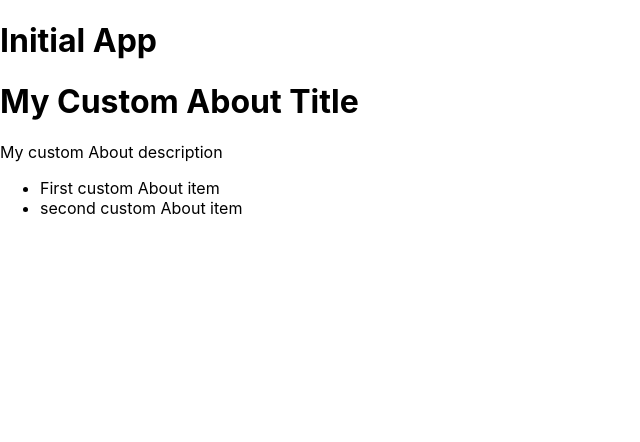
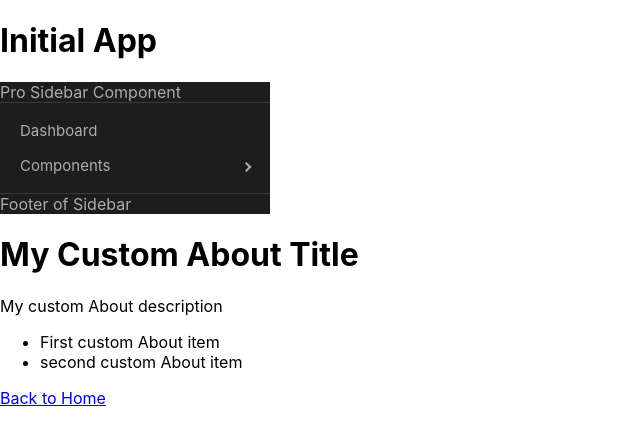
Before and after one commit to tanmaymishra-hs/partner-integration-framework, a React (Create React App) app: page /about in a window 1280 px wide. Shown: the top 442 px of the page, without its empty margins (0-640 px from the left). Built offline with nearby package versions, Linux system fonts and the light colour scheme.

Commit message:
Fix Sidebar component

```diff
--- a/src/App.js
+++ b/src/App.js
@@ -4,10 +4,9 @@ import APIPageComponent from './Components/APIPageComponent';
 import 'react-pro-sidebar/dist/css/styles.css';
 import Sidebar from './Components/Sidebar';
 import {
-  createBrowserRouter,
-  RouterProvider,
-  // Route,
-  Link
+  Routes,
+  Route,
+  BrowserRouter
 } from "react-router-dom";
 
 
@@ -22,28 +21,20 @@ const sampleDataAPI = {
   iframelink: 'https://www.hotstar.com'
 };
 
-const router = createBrowserRouter([
-  {
-    path : '/',
-    element : (
-      <>
-        <Sidebar></Sidebar>
-        <APIPageComponent title={sampleDataAPI.title} description={sampleDataAPI.para} iframelink={sampleDataAPI.iframelink}></APIPageComponent>
-      </>
-    )
-  },
-  {
-    path : '/about',
-    element : <About title={sampleDataAbout.title} description={sampleDataAbout.para} listItems={sampleDataAbout.listedItems}></About>
-  }
-]);
-
 function App() {
   return (
     <>
       <div>
         <h1>Initial App</h1>
-        <RouterProvider router={router}></RouterProvider>
+        <BrowserRouter>
+          <Sidebar></Sidebar>
+          <Routes>
+            <Route exact path="/" element={<APIPageComponent title={sampleDataAPI.title} description={sampleDataAPI.para} iframelink={sampleDataAPI.iframelink}></APIPageComponent>}>
+            </Route>
+            <Route exact path="/about" element={<About title={sampleDataAbout.title} description={sampleDataAbout.para} listItems={sampleDataAbout.listedItems}></About>}>
+            </Route>
+          </Routes>
+        </BrowserRouter>
       </div>
     </>
   );
--- a/src/Components/About.js
+++ b/src/Components/About.js
@@ -1,4 +1,5 @@
 import React from 'react'
+import { Link } from 'react-router-dom'
 
 export default function About(props) {
   return (
@@ -10,6 +11,7 @@ export default function About(props) {
                 <li>{t}</li>
             ))}
         </ul>
+        <Link to="/">Back to Home</Link>
     </div>
   )
 }
```
Also changed, not shown: src/Components/Sidebar.js (indentation only).
